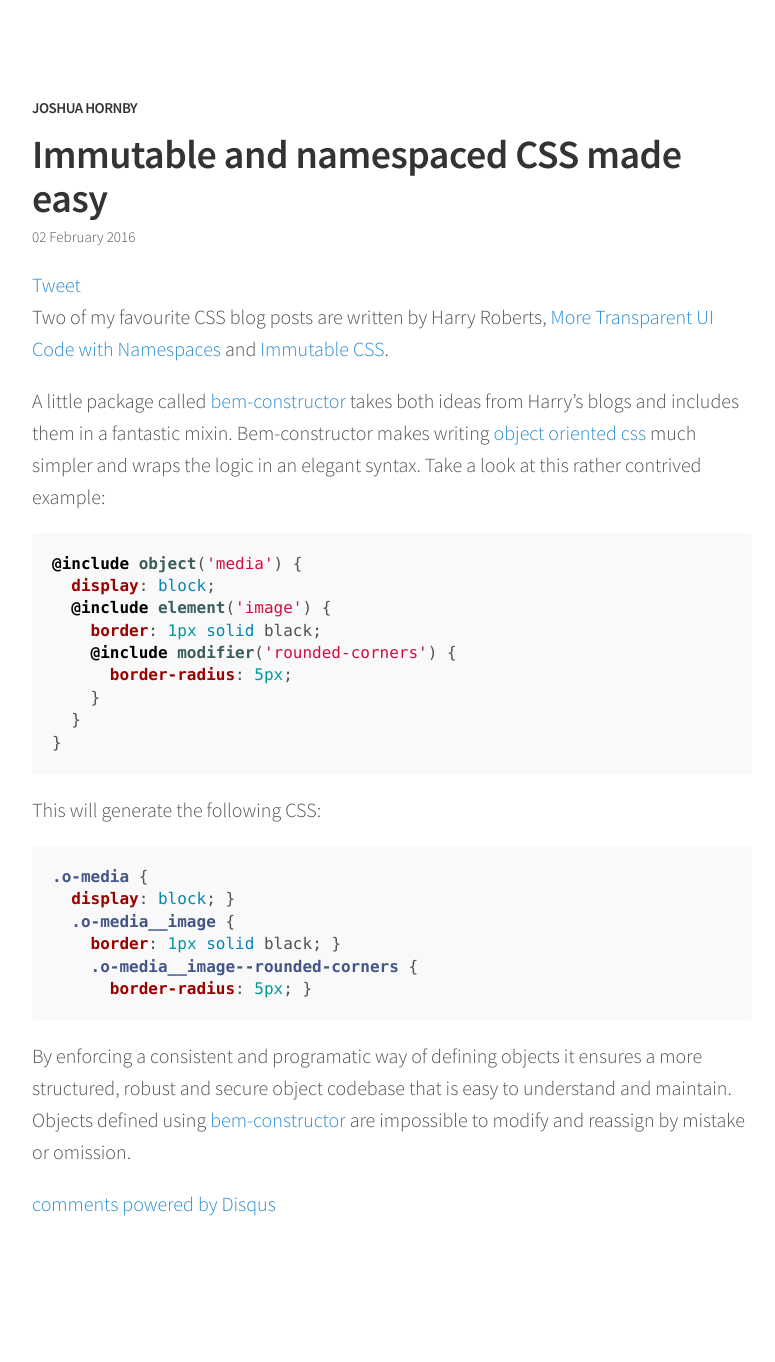
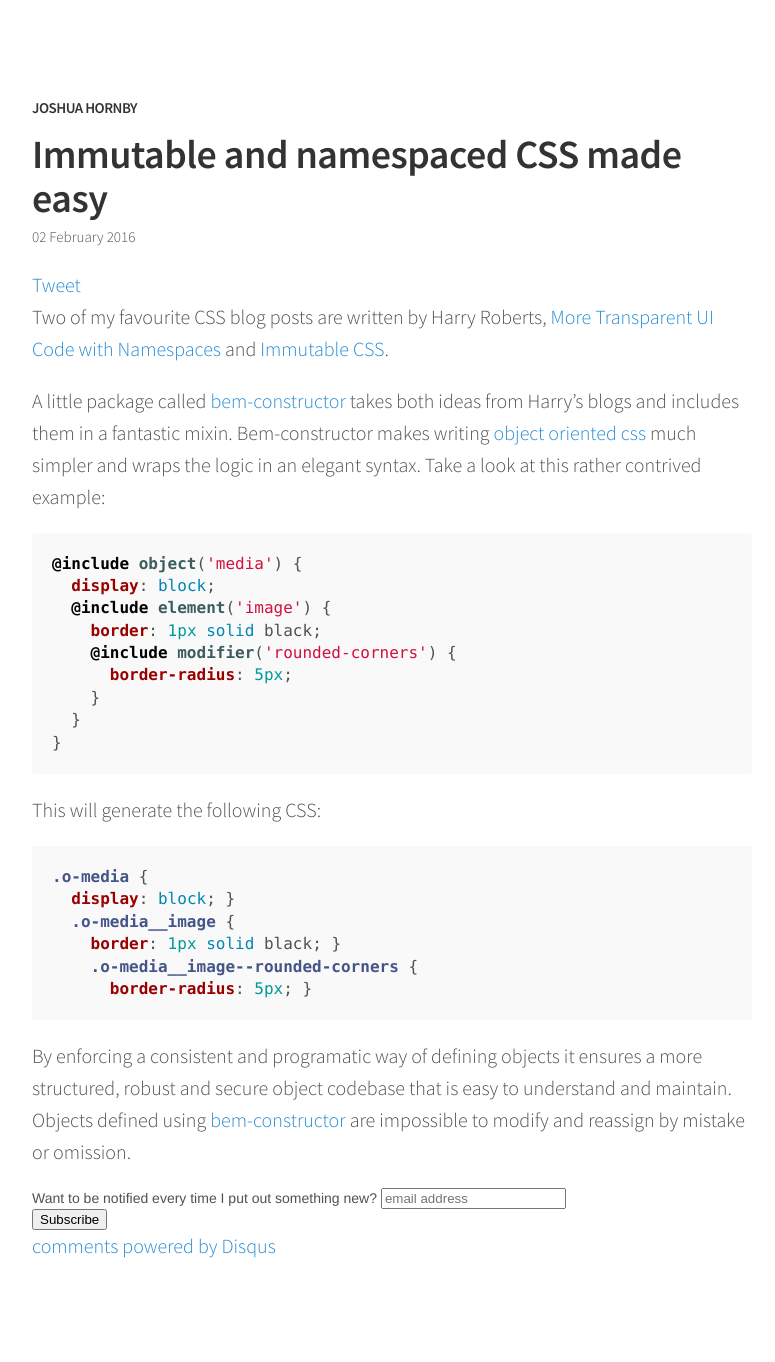
Before and after one commit to joshhornby/joshhornby.github.io, a Jekyll site: the page built from _posts/2016-02-02-immutable-and-namespaced-css-made-easy.markdown, in a window 1280 px wide. Shown: the whole page, without its empty margins (248-1023 px from the left). Built offline with Jekyll 4.4.1, drawn with Linux system fonts in a browser that asks for light colours; Markdown is read by kramdown in place of the engine named in the settings; comment, search, counter and statistics services are not loaded; before the commit the page ends 1320 px from its top, so only the background shows below that.

Commit message:
add mailchimp signup link

```diff
--- /dev/null
+++ b/_includes/signup.html
@@ -0,0 +1,17 @@
+<link href="//cdn-images.mailchimp.com/embedcode/horizontal-slim-10_7.css" rel="stylesheet" type="text/css">
+<style type="text/css">
+	#mc_embed_signup{background:#fff; clear:left; font:14px Helvetica,Arial,sans-serif; width:100%;}
+	/* Add your own MailChimp form style overrides in your site stylesheet or in this style block.
+	   We recommend moving this block and the preceding CSS link to the HEAD of your HTML file. */
+</style>
+<div id="mc_embed_signup">
+<form action="//joshhornby.us7.list-manage.com/subscribe/post?u=3749c15a8759f402eb64ab3d0&amp;id=4e67495a84" method="post" id="mc-embedded-subscribe-form" name="mc-embedded-subscribe-form" class="validate" target="_blank" novalidate>
+    <div id="mc_embed_signup_scroll">
+	<label for="mce-EMAIL">Want to be notified every time I put out something new?</label>
+	<input type="email" value="" name="EMAIL" class="email" id="mce-EMAIL" placeholder="email address" required>
+    <!-- real people should not fill this in and expect good things - do not remove this or risk form bot signups-->
+    <div style="position: absolute; left: -5000px;" aria-hidden="true"><input type="text" name="b_3749c15a8759f402eb64ab3d0_4e67495a84" tabindex="-1" value=""></div>
+    <div class="clear"><input type="submit" value="Subscribe" name="subscribe" id="mc-embedded-subscribe" class="button"></div>
+    </div>
+</form>
+</div>
--- a/_layouts/post.html
+++ b/_layouts/post.html
@@ -26,6 +26,8 @@
 
   <span itemprop="articleBody">{{ content }}</span>
 
+  {% include signup.html %}
+
   {% include disqus.html %}
 
 </div>
```
